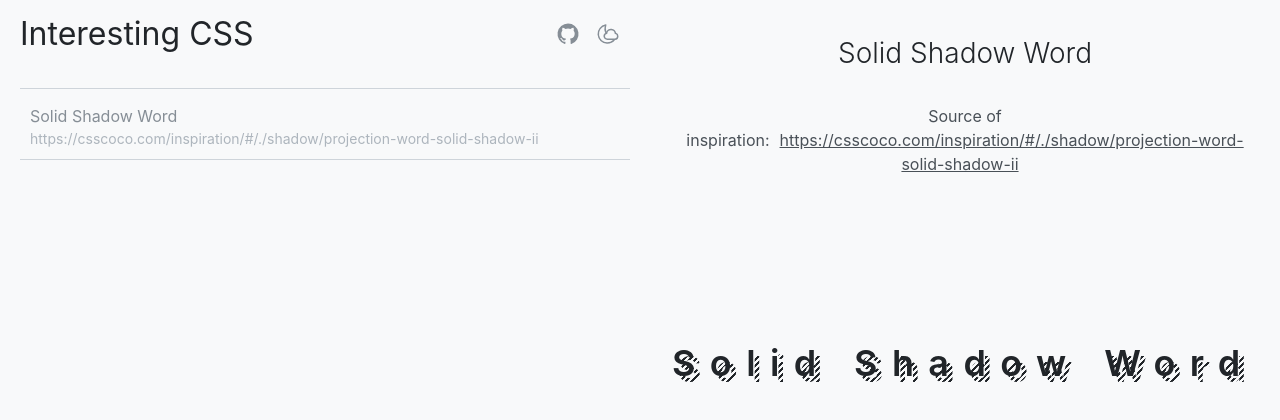
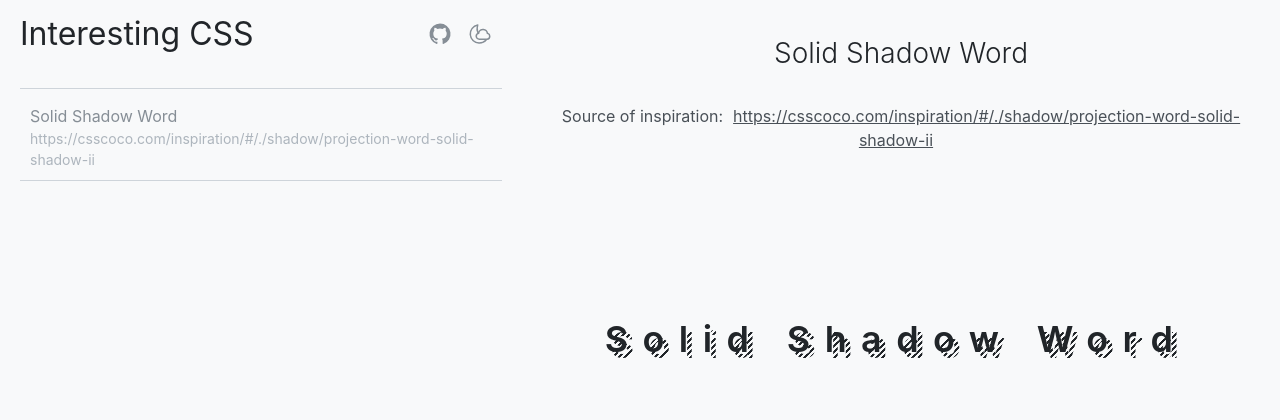
Before and after one commit to bzpen/interesting-css, a React (Vite) app: page / in a window 1280 px wide. Shown: the top 420 px of the page. Built offline with nearby package versions, Linux system fonts and the light colour scheme.

Commit message:
feat: 主题切换代码整理

```diff
--- a/src/components/dictionary-panel/DictionaryHeader.tsx
+++ b/src/components/dictionary-panel/DictionaryHeader.tsx
@@ -1,4 +1,4 @@
-import { useThemeContext } from '../theme/theme-context';
+import { useThemeContext } from '../../hooks/useThemeContext';
 import GithubIcon from '../../assets/icon/github.svg?react';
 import MoonIcon from '../../assets/icon/moon.svg?react';
 import SanIcon from '../../assets/icon/san.svg?react';
--- a/src/components/theme/Theme.tsx
+++ b/src/components/theme/Theme.tsx
@@ -1,5 +1,5 @@
 import React, { useEffect, useState } from 'react';
-import { ThemeContext } from './theme-context';
+import { ThemeContext } from '../../context/themeContext';
 
 const useTheme = () => {
     // 初始主题设为系统偏好
--- a/src/components/theme/theme-context.tsx
+++ /dev/null
@@ -1,7 +0,0 @@
-import { createContext, useContext } from 'react';
-
-// 创建一个 context 对象
-export const ThemeContext = createContext({ theme: 'light', toggleTheme: () => {} });
-
-// 提供一个自定义钩子来访问 context
-export const useThemeContext = () => useContext(ThemeContext);
--- /dev/null
+++ b/src/context/themeContext.ts
@@ -0,0 +1,4 @@
+import { createContext } from 'react';
+
+// 创建一个 context 对象
+export const ThemeContext = createContext({ theme: 'light', toggleTheme: () => {} });
--- /dev/null
+++ b/src/hooks/useThemeContext.tsx
@@ -0,0 +1,5 @@
+import { useContext } from 'react';
+import { ThemeContext } from '../context/themeContext';
+
+// 提供一个自定义钩子来访问 context
+export const useThemeContext = () => useContext(ThemeContext);
--- a/src/style/css/App.module.less
+++ b/src/style/css/App.module.less
@@ -1,4 +1,4 @@
 .content {
     display: grid;
-    grid-template-columns: repeat(2, 50%);
+    grid-template-columns: 40% 60%;
 }
```
